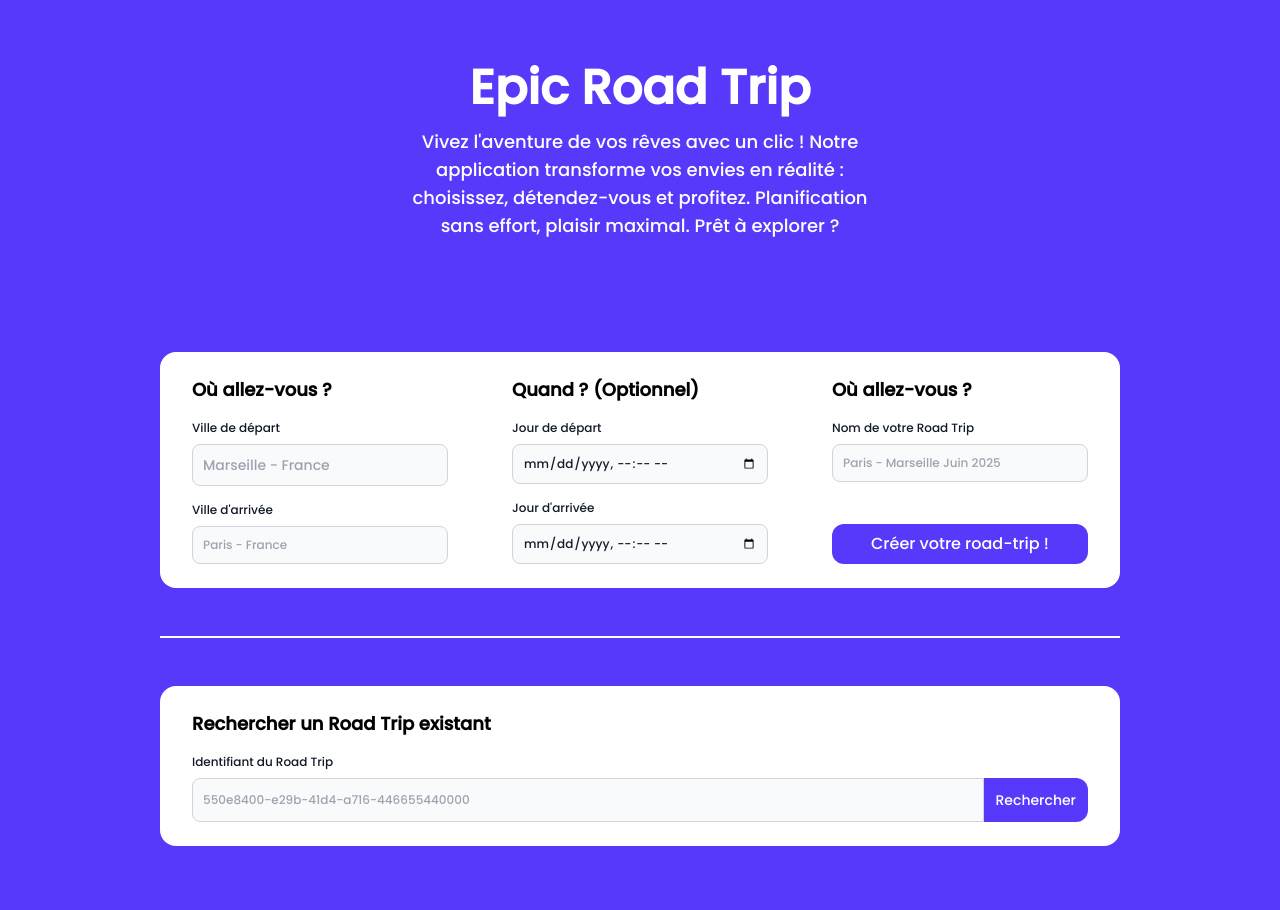
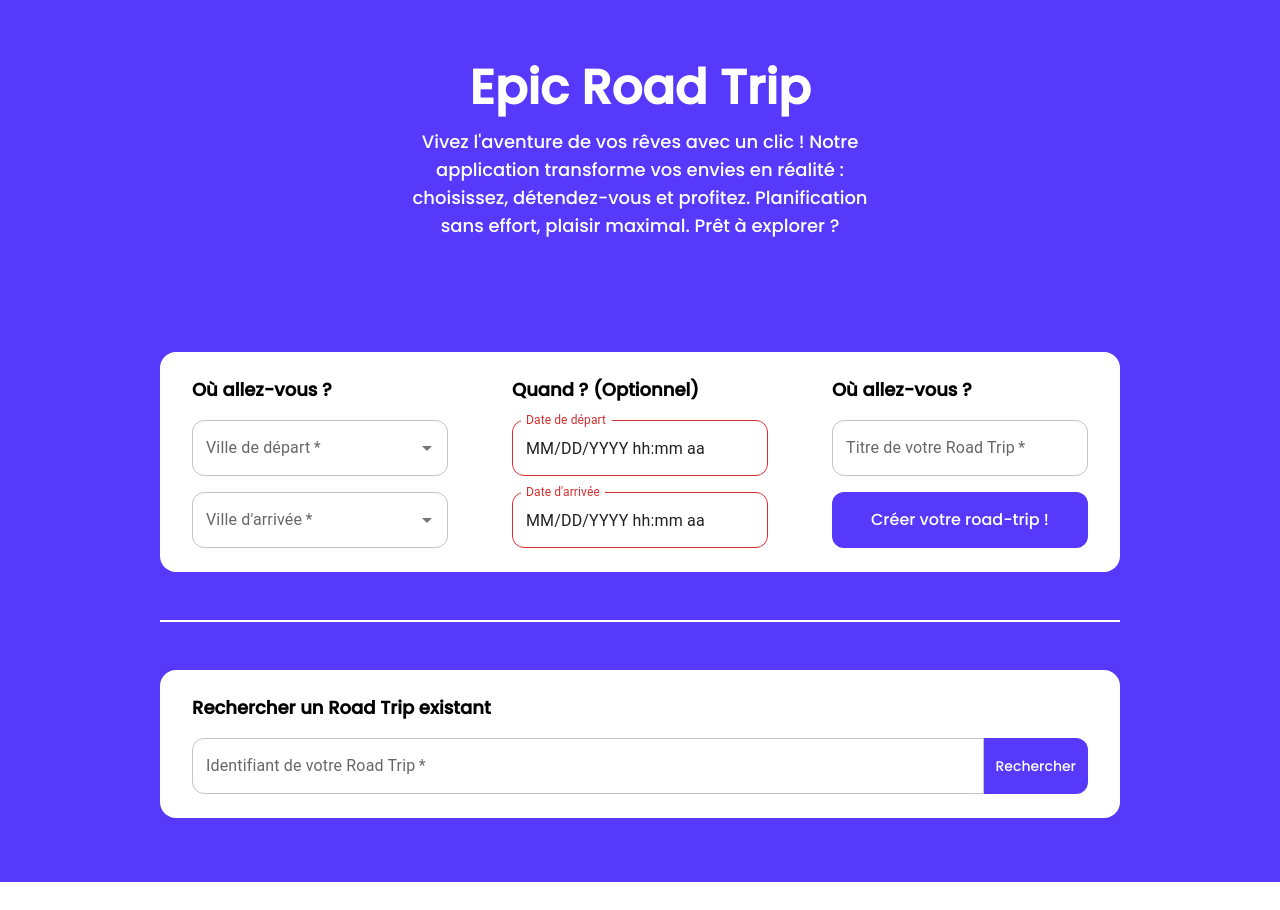
Before and after one commit to ycncy/EpicRoadTrip, a Next.js app in the folder front/: page / in a window 1280 px wide. After the commit the page ends 882 px from the top, so only its background shows below. Built offline with nearby package versions, Linux system fonts and the light colour scheme.

Commit message:
[fix] formulaires création utilisant material ui

```diff
--- a/front/app/components/TripForms/CreateTripForm.tsx
+++ b/front/app/components/TripForms/CreateTripForm.tsx
@@ -1,123 +1,230 @@
-"use client"
-import React from 'react';
+"use client";
+import React, {useState} from 'react';
+import {useRouter} from "next/navigation"
+import {locationApiService} from "@/app/lib/service/location-api.service";
+import {Autocomplete, Box, TextField} from "@mui/material";
+import {Trip} from "@/app/lib/model/Trip";
 import {tripService} from "@/app/lib/service/trip.service";
-import {Trip} from "@/app/lib/model/Trip";
-import {useRouter} from "next/navigation";
-import {createTrip} from "@/app/actions";
+import {DateTimePicker} from '@mui/x-date-pickers/DateTimePicker';
+import {AdapterDayjs} from "@mui/x-date-pickers/AdapterDayjs";
+import {LocalizationProvider} from "@mui/x-date-pickers";
+import dayjs from "dayjs";
 
-class CreateTripForm extends React.Component {
+const CreateTripForm = () => {
+    const [formData, setFormData] = useState(
+        {
+            startLocation: {},
+            endLocation: {},
+            title: "",
+            startDatetime: dayjs(null),
+            endDatetime: dayjs(null)
+        }
+    );
+    const [suggestions, setSuggestions] = useState<{}>(
+        {
+            startLocationSuggestions: [],
+            endLocationSuggestions: [],
+        }
+    );
+    const router = useRouter();
 
-    constructor(props) {
-        super(props);
-        this.state = {
-            startLocation: {
-                latitude: 34.000,
-                longitude: 30.000,
-            },
-            endLocation: {
-                latitude: 34.000,
-                longitude: 30.000,
-            },
-            title: "",
-            startDatetime: "",
-            endDatetime: ""
+    const fetchStartLocations = async (event) => {
+        const query = event.target.value;
+        if (query.length >= 3) {
+            const locations = await locationApiService.getLocations(query);
+            const formattedLocations = locations.map(location => ({
+                label: location.label,
+                position: location.position
+            }));
+            setSuggestions(prevSuggestions => ({
+                ...prevSuggestions,
+                startLocationSuggestions: formattedLocations,
+            }));
+        }
+    }
+
+    const fetchEndLocations = async (event) => {
+        const query = event.target.value;
+        if (query.length >= 3) {
+            const locations = await locationApiService.getLocations(query);
+            const formattedLocations = locations.map(location => ({
+                label: location.label,
+                position: location.position
+            }));
+            setSuggestions(prevSuggestions => ({
+                ...prevSuggestions,
+                endLocationSuggestions: formattedLocations,
+            }));
+        }
+    }
+
+    const handleChange = (event) => {
+        console.log(event.target)
+        const {name, value} = event.target;
+        setFormData(prevFormData => ({
+            ...prevFormData,
+            [name]: value,
+        }));
     };
 
-        this.handleChange = this.handleChange.bind(this);
+    const handleSubmit = async (event) => {
+        event.preventDefault();
+
+        const trip: Trip = {
+            startPosition: formData.startLocation,
+            endPosition: formData.endLocation,
+            endDatetime: formData.endDatetime.toDate(),
+            startDatetime: formData.startDatetime.toDate(),
+            title: formData.title
+        }
+        const createdTrip: Trip = await tripService.createTrip(trip);
+
+        router.push(`/trip?id=${createdTrip.id}`)
     }
 
-    handleChange(event) {
-        const target = event.target;
-        const value = target.value;
-        const name = target.name;
-
-        this.setState({
-            [name]: value
-        });
-    }
-
-
-    render() {
     return (
-            <form
-                action={createTrip}
+        <div
             className="bg-white w-10/12 mx-auto rounded-2xl text-black flex gap-16 py-6 px-8">
             <div className="flex flex-col gap-4 w-full min-h-full">
                 <h1 className="font-extrabold text-lg">Où allez-vous ?</h1>
-                    <div className="flex flex-col gap-4">
-                        <div>
-                            <label className="block mb-2 text-xs font-medium text-gray-900">
-                                Ville de départ
-                            </label>
-                            <input
-                                type="text" name="startLocation"
-                                className="bg-gray-50 border border-gray-300 text-gray-900 text-sm rounded-lg focus:ring-[#5739FC] focus:border-[#5739FC] block w-full p-2.5"
-                                placeholder="Marseille - France" required
+                <Box
+                    component="form"
+                    className="flex flex-col gap-4"
+                >
+                    <Autocomplete
+                        disablePortal
+                        id="combo-box-demo"
+                        aria-required={true}
+                        options={suggestions.startLocationSuggestions}
+                        onChange={(event, newValue) => {
+                            setFormData(prevFormData => ({
+                                ...prevFormData,
+                                startLocation: newValue ? newValue.position : {}
+                            }));
+                        }}
+                        renderInput={(params) =>
+                            <TextField {...params}
+                                   sx={{
+                                       "& .MuiOutlinedInput-root": {
+                                           borderRadius: "12px",
+                                       },
+                                       "& .MuiAutocomplete-inputRoot": {
+                                           borderRadius: "12px"
+                                       }
+                                   }}
+                                   required
+                                   onChange={fetchStartLocations}
+                                   label="Ville de départ" name="startLocation"
                             />
-                        </div>
-                        <div>
-                            <label className="block mb-2 text-xs font-medium text-gray-900">
-                                Ville d'arrivée
-                            </label>
-                            <input
-                                type="text" name="endLocation"
-                                className="bg-gray-50 border border-gray-300 text-gray-900 text-xs rounded-lg focus:ring-[#5739FC] focus:border-[#5739FC] block w-full p-2.5"
-                                placeholder="Paris - France" required
+                        }
                     />
-                        </div>
-                    </div>
+                    <Autocomplete
+                        disablePortal
+                        aria-required={true}
+                        id="combo-box-demo"
+                        options={suggestions.endLocationSuggestions}
+                        onChange={(event, newValue) => {
+                            setFormData(prevFormData => ({
+                                ...prevFormData,
+                                endLocation: newValue ? newValue.position : {}
+                            }));
+                        }}
+                        renderInput={(params) =>
+                            <TextField
+                                sx={{
+                                    "& .MuiOutlinedInput-root": {
+                                        borderRadius: "12px",
+                                    },
+                                    "& .MuiAutocomplete-inputRoot": {
+                                        borderRadius: "12px"
+                                    }
+                                }}
+                                required
+                                {...params} onChange={fetchEndLocations}
+                                label="Ville d'arrivée" name="endLocation"
+                            />
+                        }
+                    />
+                </Box>
             </div>
             <div className="flex flex-col gap-4 w-full min-h-full">
                 <h1 className="font-extrabold text-lg">Quand ? (Optionnel)</h1>
                 <div className="flex flex-col gap-4">
-                        <div>
-                            <label className="block mb-2 text-xs font-medium text-gray-900">
-                                Jour de départ
-                            </label>
-                            <input
-                                value={this.state.startDatetime} onChange={this.handleChange}
-                                type="datetime-local" name="startDatetime"
-                                className="bg-gray-50 border border-gray-300 text-gray-900 text-xs rounded-lg focus:ring-[#5739FC] focus:border-[#5739FC] block w-full p-2.5"
-                                placeholder="Marseille - France" required
+                    <LocalizationProvider dateAdapter={AdapterDayjs}>
+                        <DateTimePicker
+                            sx={{
+                                "& .MuiOutlinedInput-root": {
+                                    borderRadius: "12px",
+                                },
+                                "& .MuiAutocomplete-inputRoot": {
+                                    borderRadius: "12px"
+                                }
+                            }}
+                            label="Date de départ"
+                            name="startDatetime" value={formData.startDatetime}
+                            onChange={
+                                (value: any) => {
+                                    setFormData(prevFormData => ({
+                                        ...prevFormData,
+                                        startDatetime: value,
+                                    }));
+                                }
+                            }
                         />
-                        </div>
-                        <div>
-                            <label className="block mb-2 text-xs font-medium text-gray-900">
-                                Jour d'arrivée
-                            </label>
-                            <input
-                                value={this.state.endDatetime} onChange={this.handleChange}
-                                type="datetime-local" name="endDatetime"
-                                className="bg-gray-50 border border-gray-300 text-gray-900 text-xs rounded-lg focus:ring-[#5739FC] focus:border-[#5739FC] block w-full p-2.5"
-                                placeholder="Paris - France" required
+                    </LocalizationProvider>
+                    <LocalizationProvider dateAdapter={AdapterDayjs}>
+                        <DateTimePicker
+                            sx={{
+                                "& .MuiOutlinedInput-root": {
+                                    borderRadius: "12px",
+                                },
+                                "& .MuiAutocomplete-inputRoot": {
+                                    borderRadius: "12px"
+                                }
+                            }}
+                            label="Date d'arrivée"
+                            name="endDatetime"
+                            value={formData.endDatetime}
+                            onChange={
+                                (value: any) => {
+                                    setFormData(prevFormData => ({
+                                        ...prevFormData,
+                                        endDatetime: value,
+                                    }));
+                                }
+                            }
                         />
-                        </div>
+                    </LocalizationProvider>
                 </div>
             </div>
             <div className="flex flex-col gap-4 w-full min-h-full">
                 <h1 className="font-extrabold text-lg">Où allez-vous ?</h1>
                 <div className="flex flex-col h-full justify-between gap-4">
                     <div>
-                            <label className="block mb-2 text-xs font-medium text-gray-900">
-                                Nom de votre Road Trip
-                            </label>
-                            <input
-                                value={this.state.title} onChange={this.handleChange}
-                                type="text" name="title"
-                                className="bg-gray-50 border border-gray-300 text-gray-900 text-xs rounded-lg focus:ring-[#5739FC] focus:border-[#5739FC] block w-full p-2.5"
-                                placeholder="Paris - Marseille Juin 2025" required
-                            />
+                        <TextField
+                            sx={{
+                                "& .MuiOutlinedInput-root": {
+                                    borderRadius: "12px",
+                                },
+                                "& .MuiAutocomplete-inputRoot": {
+                                    borderRadius: "12px"
+                                }
+                            }}
+                            className="w-full rounded-2xl"
+                            required
+                            id="outlined-required"
+                            label="Titre de votre Road Trip"
+                            name="title" value={formData.title} onChange={handleChange}/>
                     </div>
                     <button
-                            type="submit"
-                            className="w-full bg-[#5739FC] text-md p-2 text-white rounded-xl">
+                        onClick={handleSubmit}
+                        className="w-full bg-[#5739FC] text-md h-full p-2 text-white rounded-xl">
                         Créer votre road-trip !
                     </button>
                 </div>
             </div>
-            </form>
-        )
+        </div>
+    );
 };
-}
 
 export default CreateTripForm;
--- a/front/app/components/TripForms/FetchTripForm.tsx
+++ b/front/app/components/TripForms/FetchTripForm.tsx
@@ -1,6 +1,7 @@
 "use client";
 import React from 'react';
 import {navigateToTripById} from "@/app/actions";
+import {TextField} from "@mui/material";
 
 const FetchTripForm = () => {
 
@@ -9,16 +10,23 @@ const FetchTripForm = () => {
             <div className="flex flex-col gap-4 w-full min-h-full">
                 <h1 className="font-extrabold text-lg">Rechercher un Road Trip existant</h1>
                 <div className="w-full">
-                    <label className="block mb-2 text-xs font-medium text-gray-900">
-                        Identifiant du Road Trip
-                    </label>
                     <form
                         action={navigateToTripById}
                         className="flex">
-                        <input
-                            type="text" name="id"
-                            className="bg-gray-50 border border-gray-300 text-gray-900 text-xs rounded-l-lg focus:ring-[#5739FC] focus:border-[#5739FC] block w-full p-2.5"
-                            placeholder="550e8400-e29b-41d4-a716-446655440000" required
+                        <TextField
+                            sx={{
+                                "& .MuiOutlinedInput-root": {
+                                    borderRadius: "12px 0px 0px 12px",
+                                },
+                                "& .MuiAutocomplete-inputRoot": {
+                                    borderRadius: "12px"
+                                }
+                            }}
+                            className="w-full rounded-2xl"
+                            required
+                            id="outlined-required"
+                            label="Identifiant de votre Road Trip"
+                            name="id"
                         />
                         <button
                             className="bg-[#5739FC] p-3 text-sm text-white rounded-r-xl">
--- a/front/app/lib/service/trip.service.ts
+++ b/front/app/lib/service/trip.service.ts
@@ -3,11 +3,11 @@ import {DeleteResponse} from "@/app/lib/model/DeleteResponse";
 import axios from "axios";
 
 const axiosService = axios.create({
-    baseURL: "http://localhost:8080/api"
+    baseURL: "http://localhost:8080"
 })
 
 const createTrip = async (trip: Trip): Promise<Trip> => {
-    const response = await axiosService.post("", trip);
+    const response = await axiosService.post("/trip", trip);
 
     if (response.status === 201) return response.data;
 }
--- a/front/package.json
+++ b/front/package.json
@@ -10,12 +10,17 @@
   },
   "dependencies": {
     "@ark-ui/react": "^2.2.3",
+    "@emotion/react": "^11.11.4",
+    "@emotion/styled": "^11.11.0",
     "@fortawesome/fontawesome-svg-core": "^6.5.1",
     "@fortawesome/free-solid-svg-icons": "^6.5.1",
     "@fortawesome/react-fontawesome": "^0.2.0",
     "@material-tailwind/react": "^2.1.9",
+    "@mui/material": "^5.15.14",
+    "@mui/x-date-pickers": "^7.0.0",
     "@tasiodev/react-places-autocomplete": "^1.0.4",
     "axios": "^1.6.8",
+    "dayjs": "^1.11.10",
     "next": "14.1.3",
     "react": "^18",
     "react-dom": "^18",
```
Also changed, not shown: front/app/actions.ts (+0 -21 lines), front/app/lib/service/location-api.service.ts (added, +20 -0 lines), 2 other files (tests, documents, lock files or other folders). Lines whose indentation alone changed are shown as unchanged.
